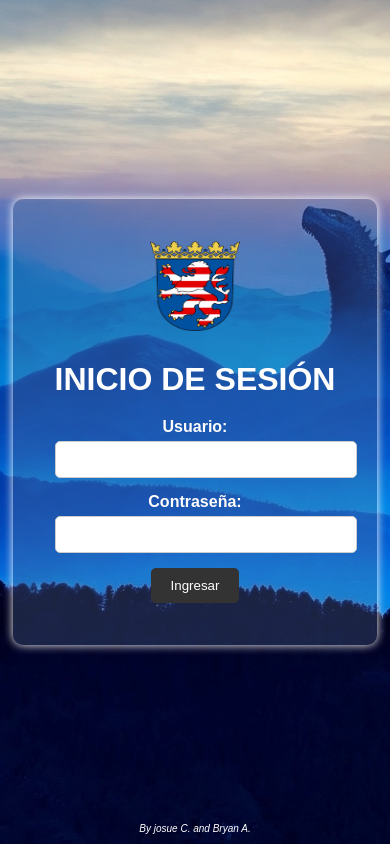
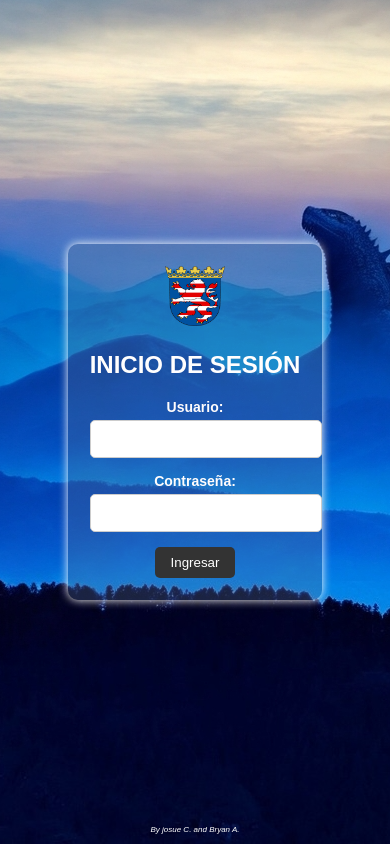
Before and after one commit to distractor1/library_administration, a PHP site: page / in a window 390 px wide. Run offline with PHP 8.4, Linux system fonts and the light colour scheme.

Commit message:
responsive en index

```diff
--- a/css/styles.css
+++ b/css/styles.css
@@ -74,3 +74,30 @@ input[type="submit"]:hover {
     height: 90px; /* Ajusta el alto de la imagen según tus necesidades */
     margin-bottom: 5px; /* Agrega un margen inferior para separar la imagen del encabezado */
     }
+
+    @media screen and (max-width: 768px) {
+        .login-container {
+            padding: 20px; /* Reduce el espacio interior del contenedor */
+            max-width: 100%; /* Hace que el contenedor ocupe todo el ancho disponible */
+        }
+        .login-container img {
+            width: 60px; /* Reduce el tamaño de la imagen */
+            height: 60px;
+        }
+        h1 {
+            font-size: 24px; /* Reduce el tamaño del encabezado */
+        }
+        label {
+            font-size: 14px; /* Reduce el tamaño de las etiquetas */
+        }
+        input[type="text"],
+        input[type="password"] {
+            font-size: 14px; /* Reduce el tamaño de los campos de entrada */
+        }
+        input[type="submit"] {
+            padding: 8px 16px; /* Reduce el espacio de los botones */
+        }
+        .login-container p {
+            font-size: 8px; /* Reduce el tamaño del texto inferior */
+        }
+    }
```
